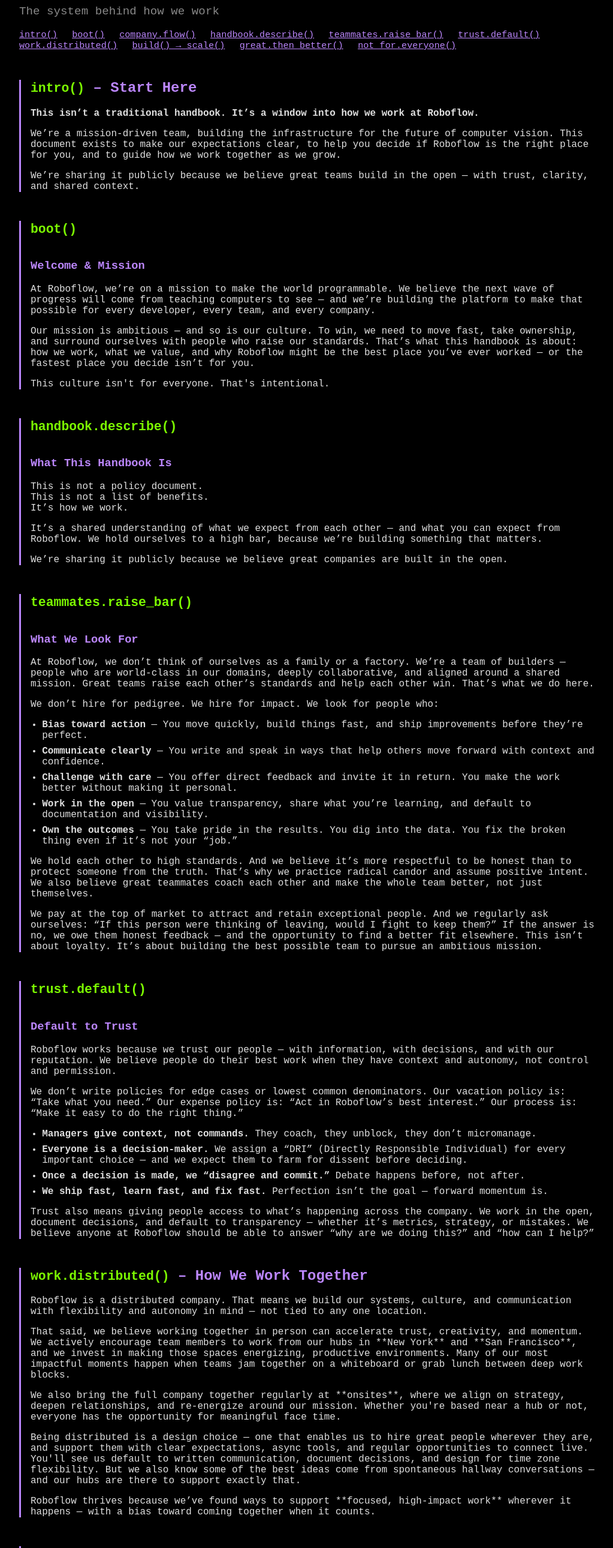
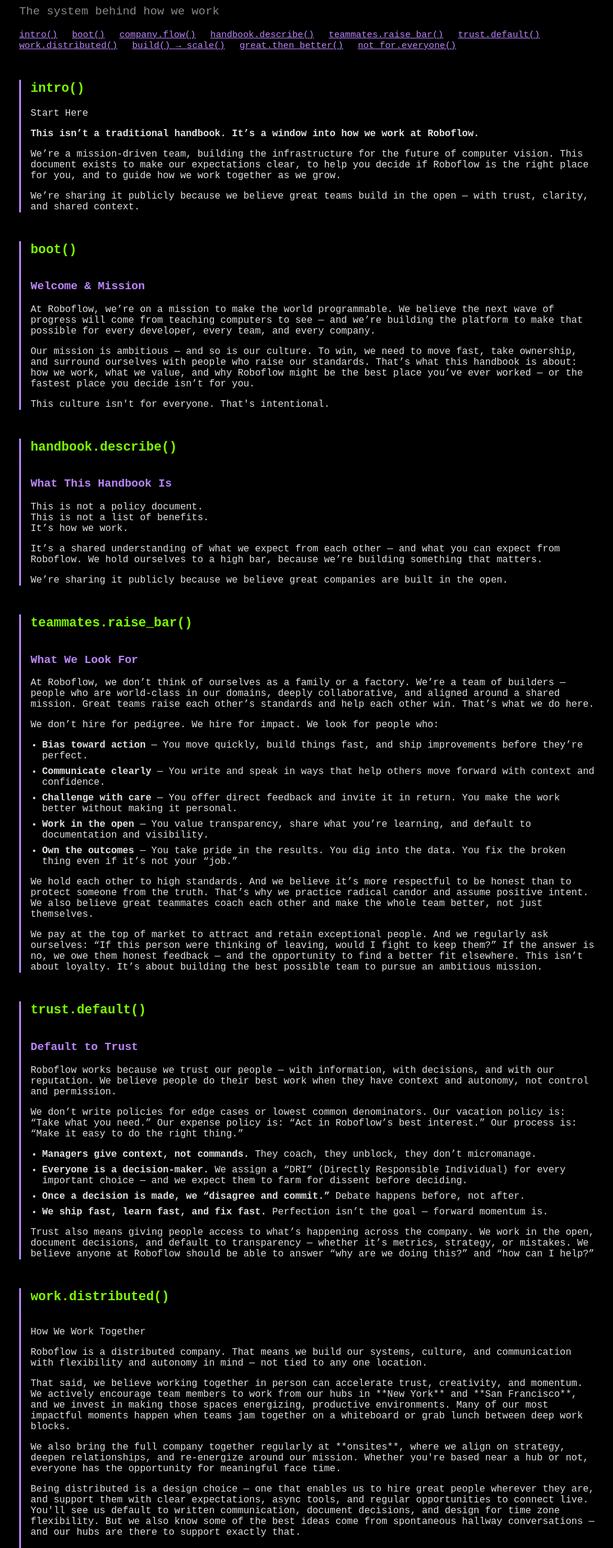
Before and after one commit to saasykate/roboflow-os, a plain HTML site: page index.html in a window 1280 px wide. Shown: the part 220-2800 px from the top of the page at 60% size, without its empty margins (128-1151 px from the left). Drawn offline with Linux system fonts and the light colour scheme.

Commit message:
Update index.html
wrapping

```diff
--- a/index.html
+++ b/index.html
@@ -109,7 +109,8 @@
 
 
   <div class="section" id="intro">
-    <h2><code>intro()</code> – Start Here</h2>
+    <h2><code>intro()</code>
+    </h3>Start Here</h3>
     <p><strong>This isn’t a traditional handbook. It’s a window into how we work at Roboflow.</strong></p>
     <p>We’re a mission-driven team, building the infrastructure for the future of computer vision. This document exists to make our expectations clear, to help you decide if Roboflow is the right place for you, and to guide how we work together as we grow.</p>
     <p>We’re sharing it publicly because we believe great teams build in the open — with trust, clarity, and shared context.</p>
@@ -165,7 +166,8 @@
   </div>
 
 <div class="section" id="distributed">
-  <h2><code>work.distributed()</code> – How We Work Together</h2>
+  <h2><code>work.distributed()</code>
+  <h3></h3>How We Work Together</h3>
   <p>Roboflow is a distributed company. That means we build our systems, culture, and communication with flexibility and autonomy in mind — not tied to any one location.</p>
   <p>That said, we believe working together in person can accelerate trust, creativity, and momentum. We actively encourage team members to work from our hubs in **New York** and **San Francisco**, and we invest in making those spaces energizing, productive environments. Many of our most impactful moments happen when teams jam together on a whiteboard or grab lunch between deep work blocks.</p>
   <p>We also bring the full company together regularly at **onsites**, where we align on strategy, deepen relationships, and re-energize around our mission. Whether you're based near a hub or not, everyone has the opportunity for meaningful face time.</p>
```
